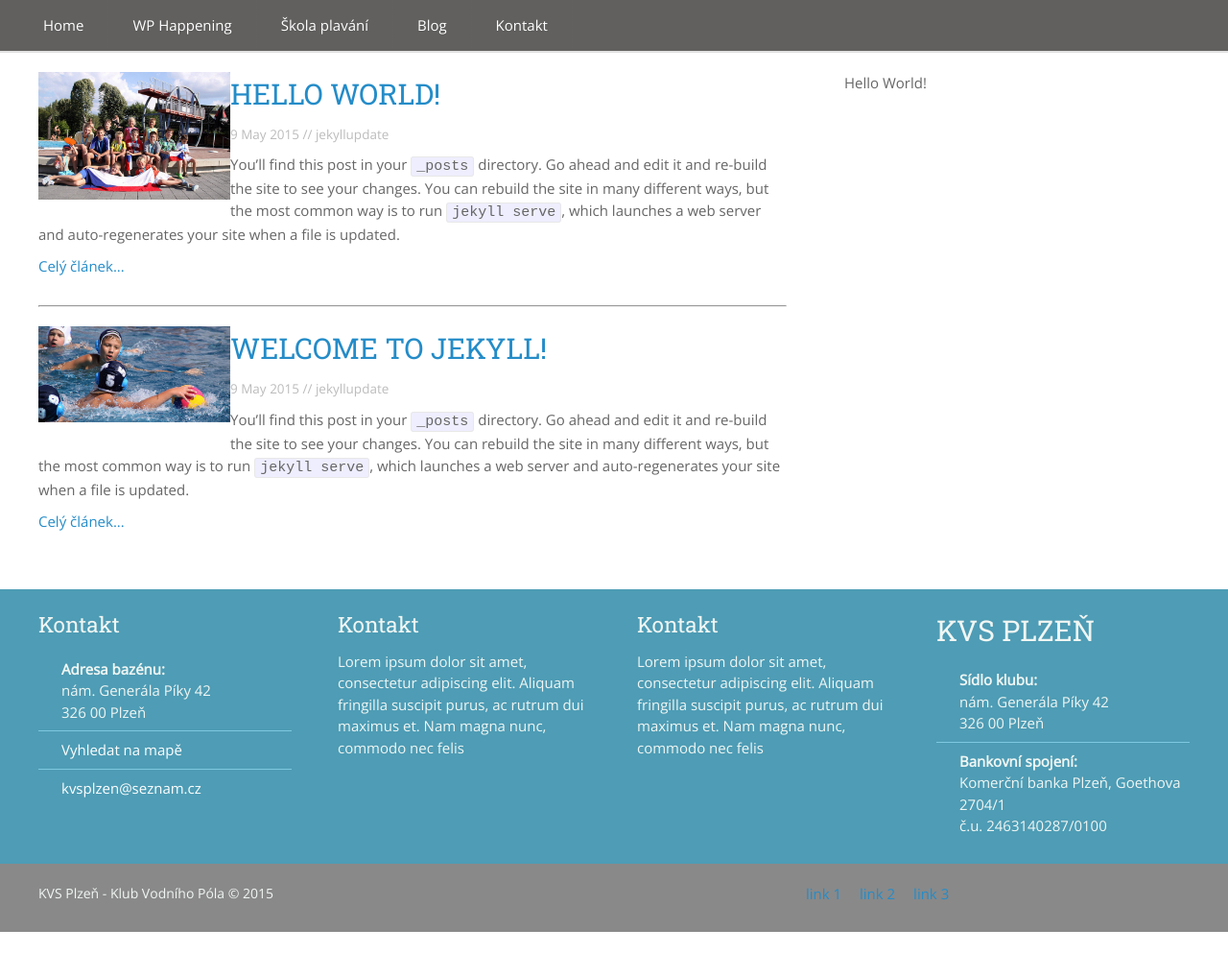
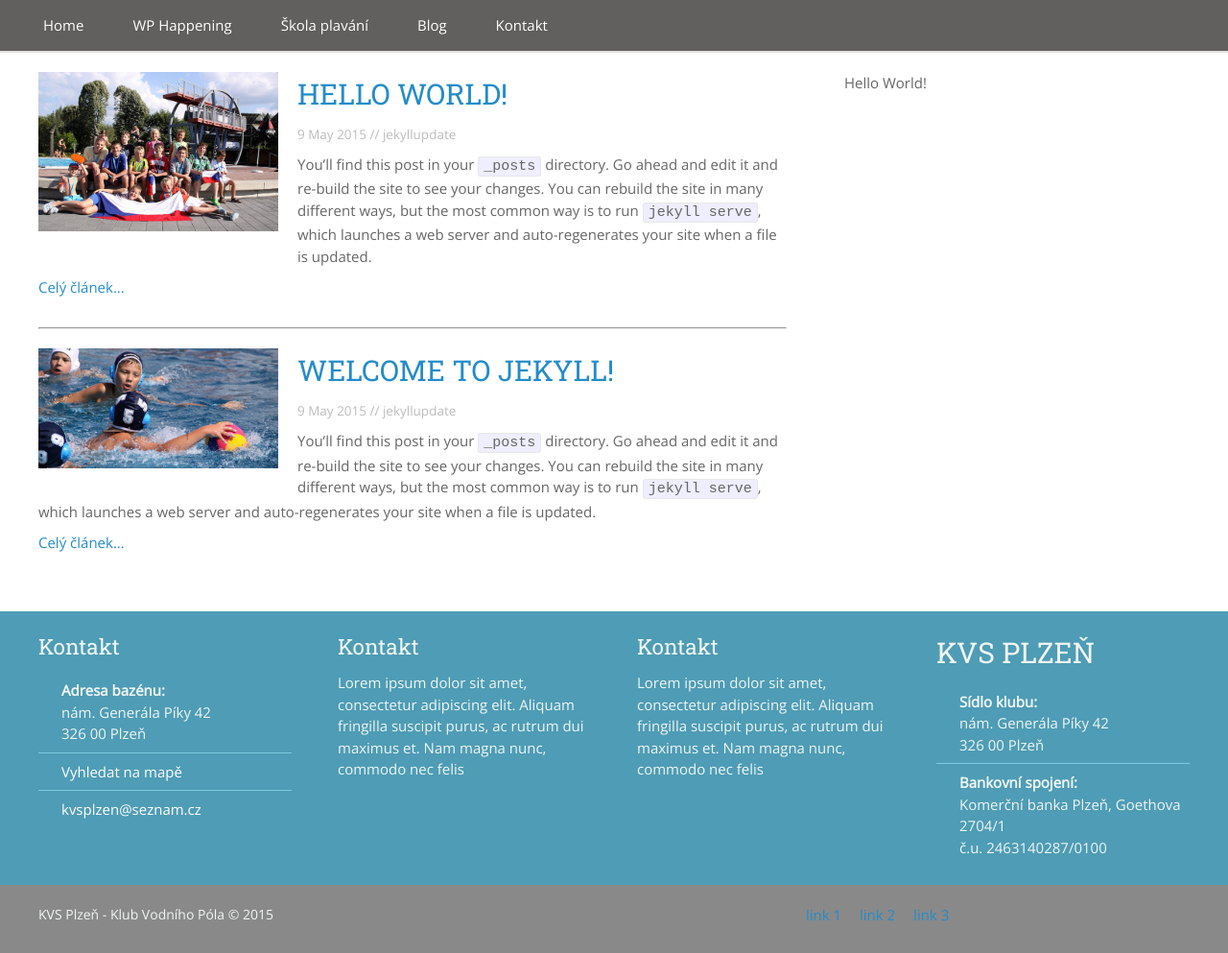
Before and after one commit to SteveVil/KVS-web, a Jekyll site: the page built from Blog/index.html, in a window 1280 px wide. Shown: the whole page at 96% size. Built offline with Jekyll 4.4.1, drawn with Linux system fonts in a browser that asks for light colours; the list of posts is cut into pages by our own code; before the commit the page ends 971 px from its top, so only the background shows below that.

Commit message:
Update _layout.sass

```diff
--- a/_sass/_layout.sass
+++ b/_sass/_layout.sass
@@ -23,7 +23,8 @@
 
 	img
 		margin-bottom: 20px
-		width: 200px
+		margin-right: 20px
+		width: 250px
 		float: left
 
 	hr
```
